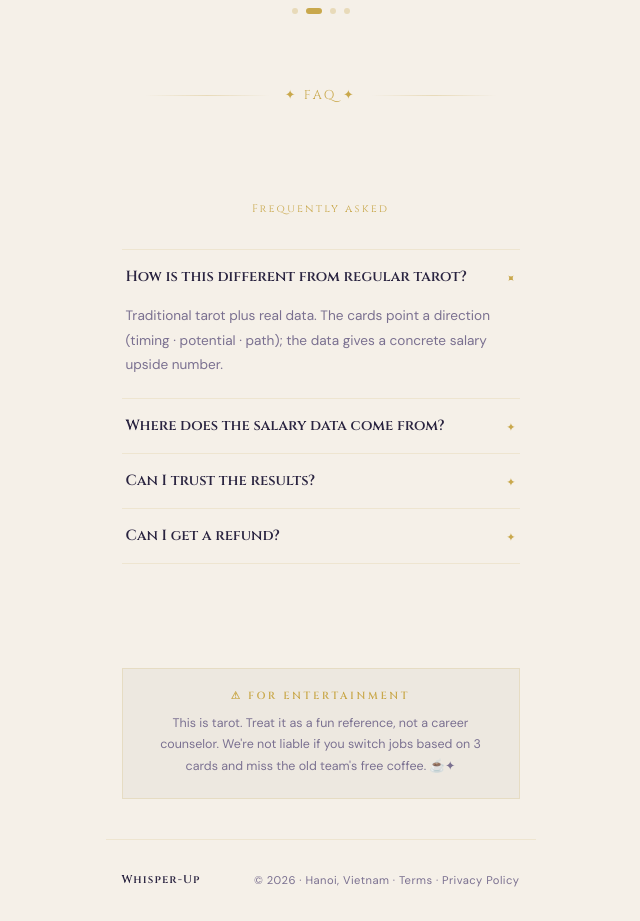
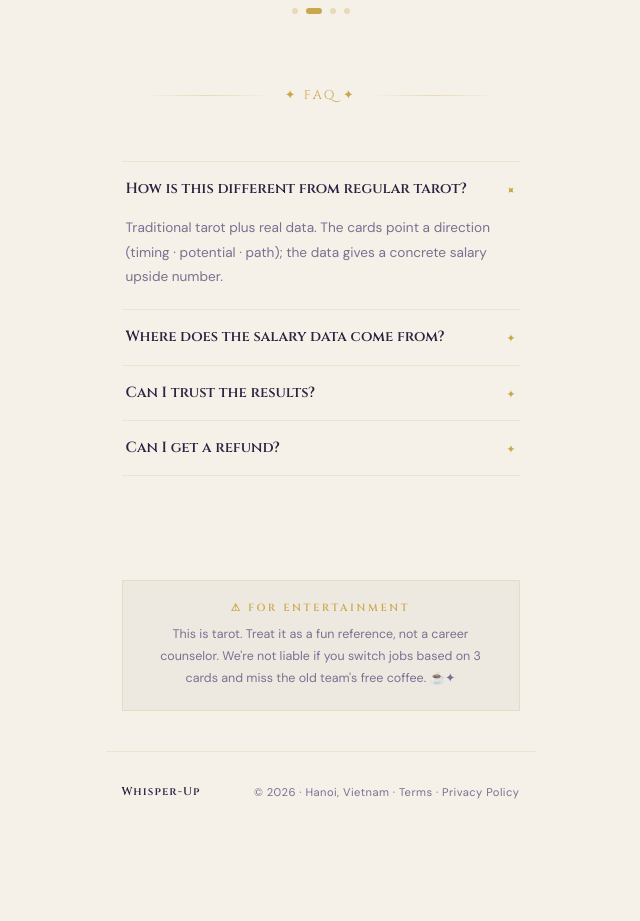
Before and after one commit to SeungjuWI/WhisperUp, a Next.js app: page /en in a window 1280 px wide. Shown: the part 1340-2261 px from the top of the page, without its empty margins (312-952 px from the left). After the commit the page ends 2173 px from the top, so only its background shows below. Built offline with nearby package versions, Linux system fonts and the light colour scheme.

Commit message:
refactor: update FAQ section padding and remove header label

```diff
--- a/src/components/landing/FAQ.tsx
+++ b/src/components/landing/FAQ.tsx
@@ -11,10 +11,7 @@ export default function FAQ() {
   const [openIndex, setOpenIndex] = useState<number | null>(0);
 
   return (
-    <section className="relative z-[2] px-4 py-16">
-      <div className="mb-8 text-center font-serif text-[0.68rem] tracking-[0.2em] text-gold">
-        {t('label')}
-      </div>
+    <section className="relative z-[2] px-4 pt-6 pb-16">
       <ul className="divide-y divide-[rgba(201,168,76,0.15)] border-y border-[rgba(201,168,76,0.15)]">
         {items.map((item, i) => {
           const isOpen = openIndex === i;
```
